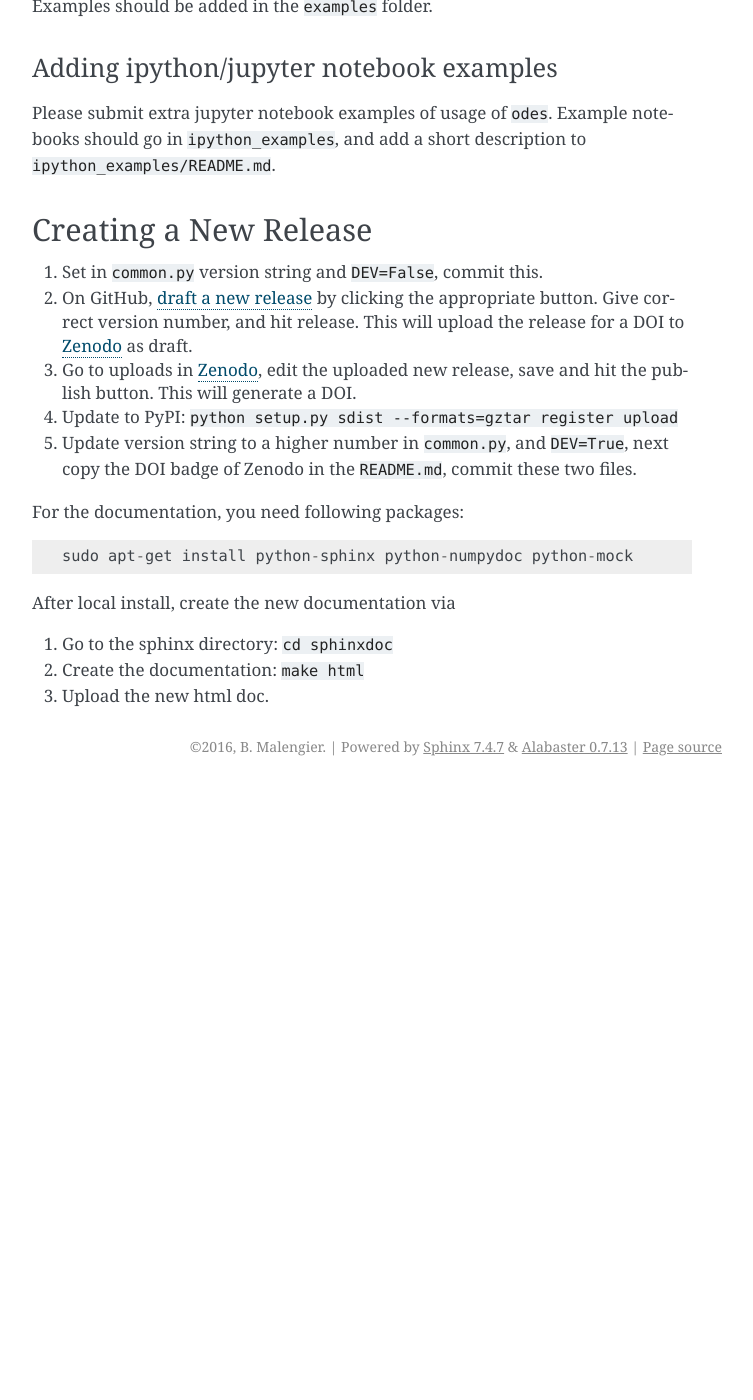
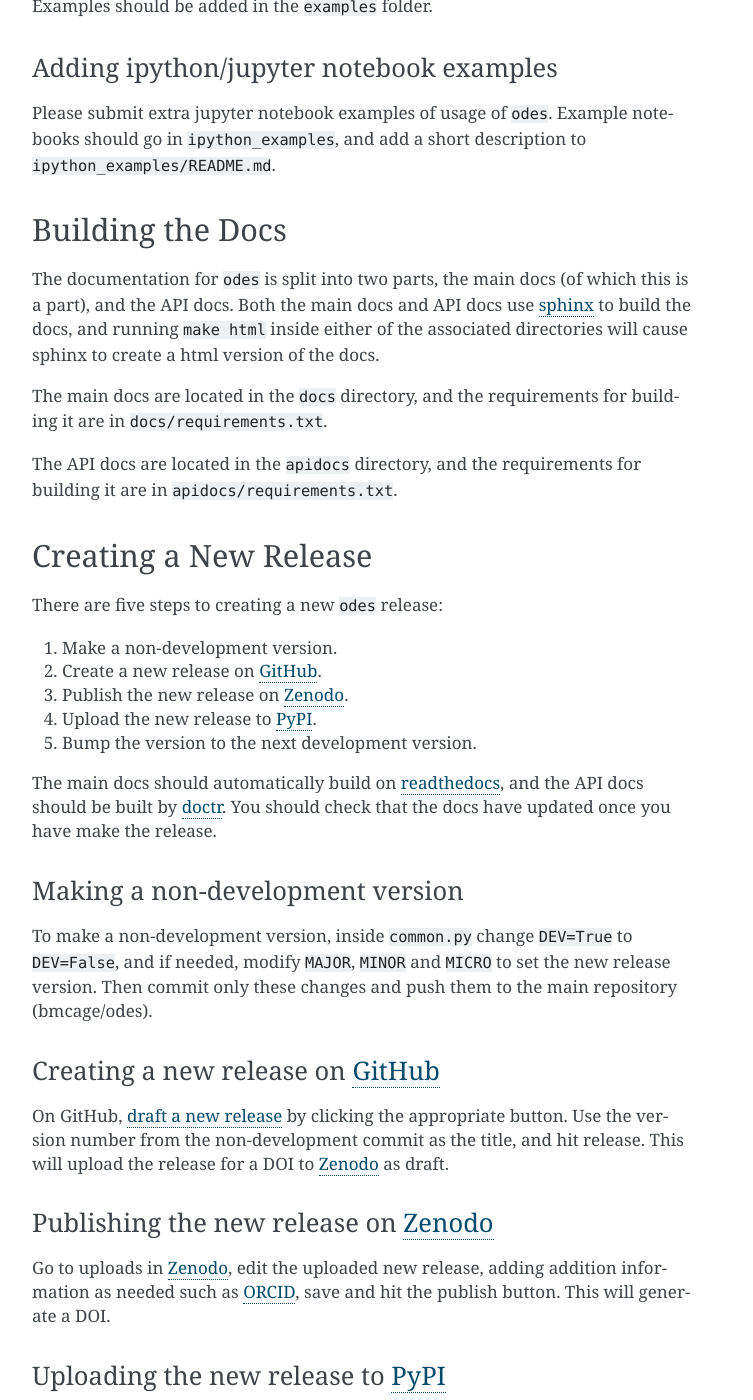
Before and after one commit to bmcage/odes, a Sphinx documentation site: the page built from docs/contributing.rst, in a window 1280 px wide and 1400 px high, scrolled down 1023 px. Shown: the whole window, without its empty margins (388-1141 px from the left). Built offline with Sphinx 7.4.7, drawn with Linux system fonts in a browser that asks for light colours; before the commit the page ends 1809 px from its top, so only the background shows below that; some of the changed text lies outside the part shown.

Commit message:
Update release instructions caused by recent changes.

```diff
--- a/docs/contributing.rst
+++ b/docs/contributing.rst
@@ -7,7 +7,7 @@
 
 Reporting Bugs
 --------------
-``odes`` bug tracker is on `GitHub <https://github.com/bmcage/odes>`_.
+``odes`` bug tracker is on GitHub_.
 
 When reporting bugs, please include the versions of Python, ``odes`` and SUNDIALS,
 as well as which OS this appears on.
@@ -43,21 +43,84 @@
 notebooks should go in ``ipython_examples``, and add a short description to
 ``ipython_examples/README.md``.
 
+Building the Docs
+-----------------
+
+The documentation for ``odes`` is split into two parts, the main docs (of which
+this is a part), and the API docs. Both the main docs and API docs use sphinx_
+to build the docs, and running ``make html`` inside either of the associated
+directories will cause sphinx to create a html version of the docs.
+
+The main docs are located in the ``docs`` directory, and the requirements for
+building it are in ``docs/requirements.txt``.
+
+The API docs are located in the ``apidocs`` directory, and the requirements for
+building it are in ``apidocs/requirements.txt``.
+
+
 Creating a New Release
 ----------------------
 
-1. Set in ``common.py`` version string and ``DEV=False``, commit this.
-2. On GitHub, `draft a new release <https://github.com/bmcage/odes/releases>`_ by clicking the appropriate button. Give correct version number, and hit release. This will upload the release for a DOI to `Zenodo <https://zenodo.org>`_ as draft.
-3. Go to uploads in `Zenodo <https://zenodo.org>`_, edit the uploaded new release, save and hit the publish button. This will generate a DOI.
-4. Update to PyPI: ``python setup.py sdist --formats=gztar register upload``
-5. Update version string to a higher number in ``common.py``, and ``DEV=True``, next copy the DOI badge of Zenodo in the ``README.md``, commit these two files.
+There are five steps to creating a new ``odes`` release:
 
-For the documentation, you need following packages::
+1. Make a non-development version.
+2. Create a new release on GitHub_.
+3. Publish the new release on Zenodo_.
+4. Upload the new release to PyPI_.
+5. Bump the version to the next development version.
 
-    sudo apt-get install python-sphinx python-numpydoc python-mock
+The main docs should automatically build on readthedocs_, and the API docs should
+be built by doctr_. You should check that the docs have updated once you have
+make the release.
 
-After local install, create the new documentation via
+Making a non-development version
+................................
 
-1. Go to the sphinx directory: ``cd sphinxdoc``
-2. Create the documentation: ``make html``
-3. Upload the new html doc.
+To make a non-development version, inside ``common.py`` change ``DEV=True`` to ``DEV=False``, and if needed, modify ``MAJOR``, ``MINOR`` and ``MICRO`` to set the new release version.
+Then commit only these changes and push them to the main repository (bmcage/odes).
+
+Creating a new release on GitHub_
+.................................
+
+On GitHub, `draft a new release <https://github.com/bmcage/odes/releases>`_ by clicking the appropriate button. Use the version number from the non-development commit as the title, and hit release. This will upload the release for a DOI to Zenodo_ as draft.
+
+Publishing the new release on Zenodo_
+.....................................
+
+Go to uploads in Zenodo_, edit the uploaded new release, adding addition information as needed such as ORCID_, save and hit the publish button. This will generate a DOI.
+
+Uploading the new release to PyPI_
+..................................
+
+Make sure the current checkout is the non-development commit. To make sure no
+additional changes are included in the release, run::
+
+    git stash save --no-keep-index --all
+
+This saves the current working directory, then cleans it. The changes can be
+retrieved by running ``git stash pop`` (but you should not do this until the
+end).
+
+In the cleaned repository, run::
+
+    python setup.py sdist --formats=gztar
+
+which creates a ``dist`` directory containing a ``tar.gz`` file, the sdist for
+the release. To upload the sdist to PyPI_, run::
+
+    twine upload dist/*
+
+See https://packaging.python.org/tutorials/distributing-packages/#uploading-your-project-to-pypi for more information about uploading to PyPI_.
+
+Bumping the version to the next development version
+...................................................
+
+Modify ``MAJOR``, ``MINOR`` and ``MICRO`` in ``common.py`` to a later version (increasing ``MICRO`` by 1 is sufficient). Also in ``common.py``, change back to ``DEV=True``. Finally, copy the DOI badge of of the latest release from Zenodo_ to the ``README.md``, and commit only these two files. You can now run ``git stash pop`` to retrieve what you were working on.
+
+.. _Zenodo: https://zenodo.org
+.. _Github: https://github.com/bmcage/odes
+.. _PyPI: https://pypi.org
+.. _readthedocs: https://readthedocs.org
+.. _doctr: https://drdoctr.github.io/doctr/
+.. _ORCID: https://orcid.org/
+.. _sphinx: http://www.sphinx-doc.org/
--- a/docs/requirements.txt
+++ b/docs/requirements.txt
@@ -1,2 +1 @@
 sphinx>=1.3
-mock
```
